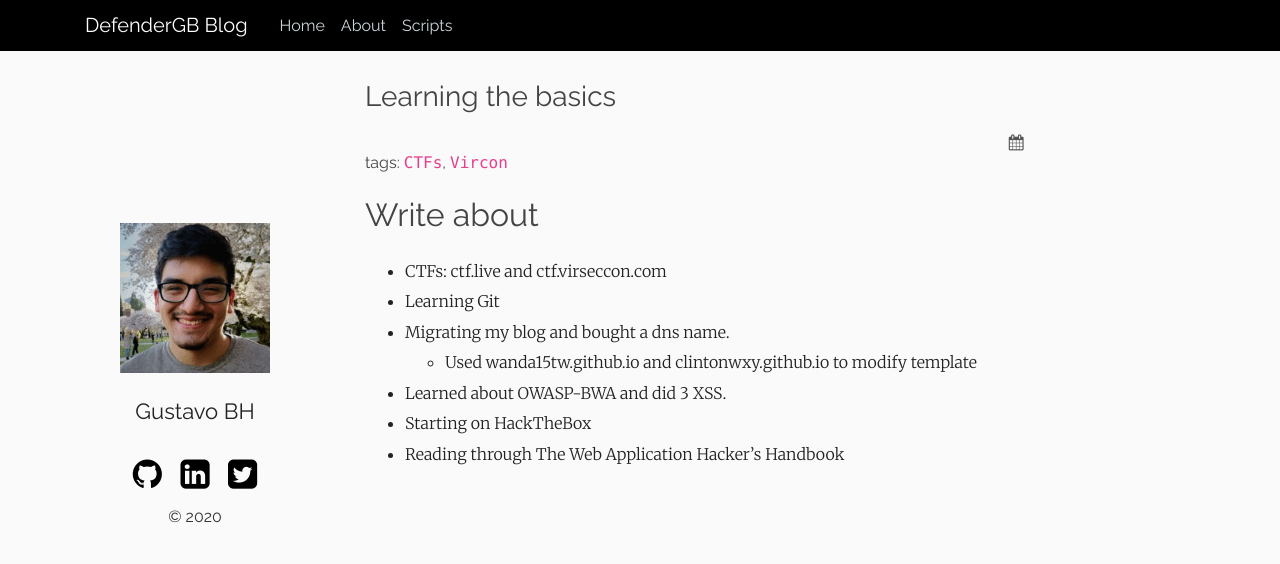
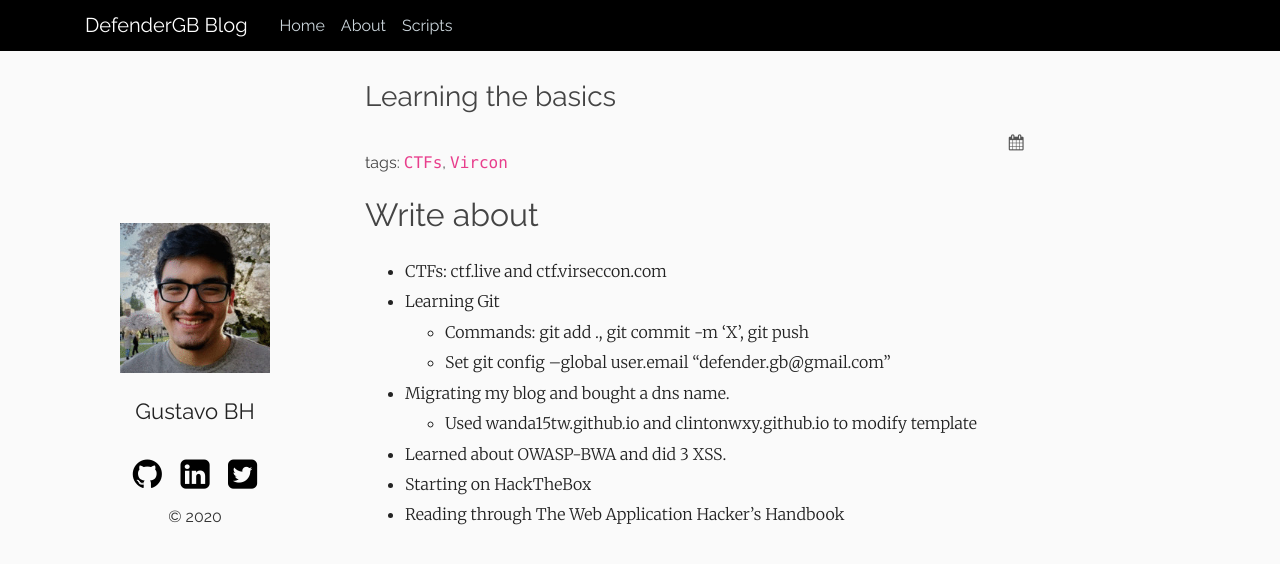
Before and after one commit to DefenderGB/defendergb.github.io, a Jekyll site: the page built from draft/learning-the-basics.markdown, in a window 1280 px wide. Shown: the top 564 px of the page. Built offline with Jekyll 4.4.1, drawn with Linux system fonts in a browser that asks for light colours.

```diff
--- a/_posts/2020-03-14-violent-python.markdown
+++ b/_posts/2020-03-14-violent-python.markdown
@@ -86,7 +86,7 @@
 Port Scanner - (Link Pending)
 
 UNIX password Cracker
-{%gist DefenderGB/c322fc7cbc8c294d3f854a8ae98be09b}
+{%gist DefenderGB/c322fc7cbc8c294d3f854a8ae98be09b%}
 
 Zip-File Password Cracker - (Link Pending)
 
--- a/draft/learning-the-basics.markdown
+++ b/draft/learning-the-basics.markdown
@@ -11,6 +11,8 @@
 # Write about
 * CTFs: ctf.live and ctf.virseccon.com
 * Learning Git
+    * Commands: git add ., git commit -m 'X', git push
+    * Set git config --global user.email "defender.gb@gmail.com"
 * Migrating my blog and bought a dns name.
     * Used wanda15tw.github.io and clintonwxy.github.io to modify template
 * Learned about OWASP-BWA and did 3 XSS.
```
